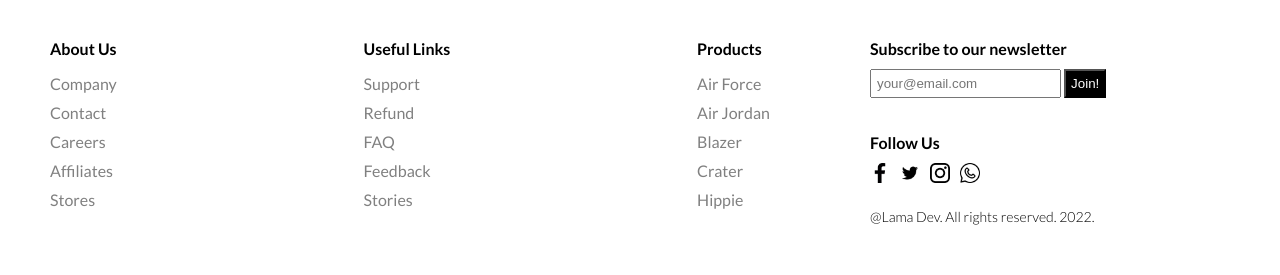
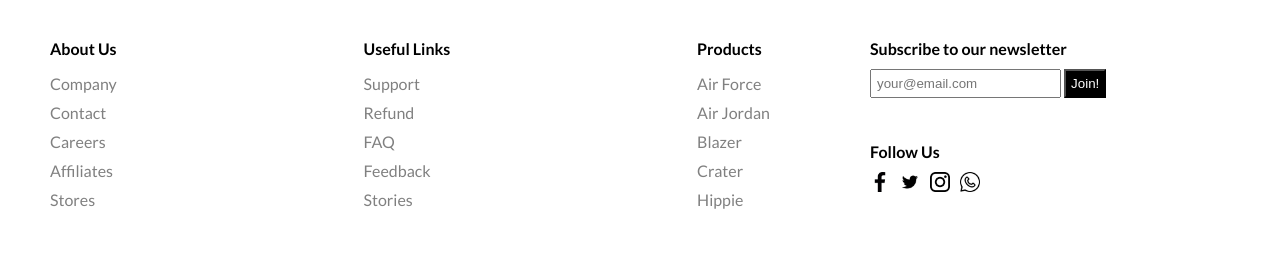
Before and after one commit to Mohit32kr/BootCamp1, a plain HTML site: page index.html in a window 1280 px wide. Shown: the part 3098-3373 px from the top of the page. Drawn offline with Linux system fonts and the light colour scheme; files whose address does not match are found by name.

Commit message:
index.html

```diff
--- a/index.html
+++ b/index.html
@@ -236,7 +236,7 @@
                 </div>
             </div>
             <div class="footerRightMenu">
-                <span class="copyright">@Lama Dev. All rights reserved. 2022.</span>
+
             </div>
         </div>
     </footer>
```
